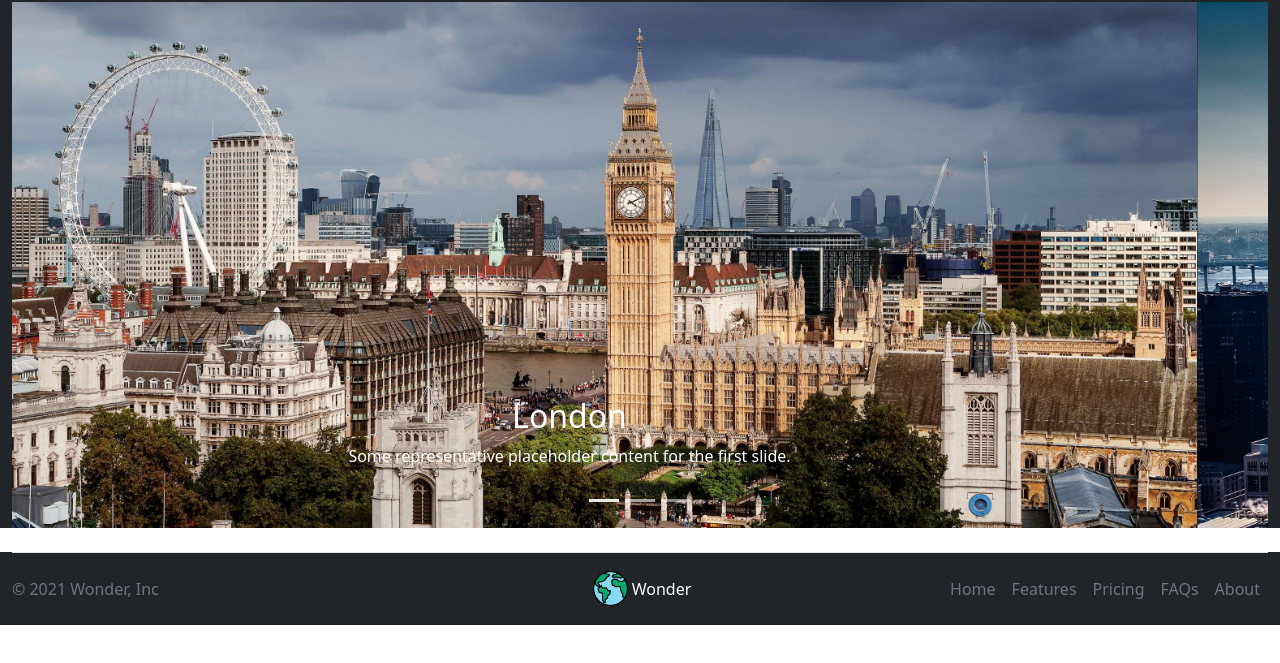
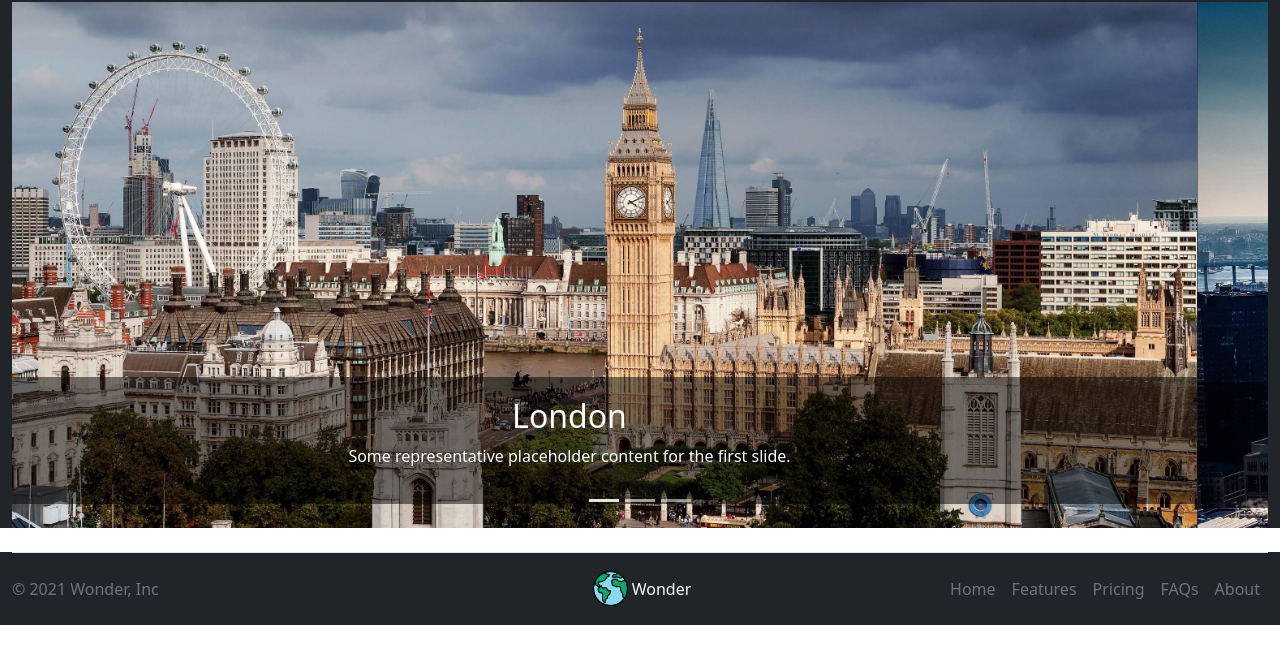
Before and after one commit to max-kam/WorldEP, a plain HTML site: page index.html in a window 1280 px wide. Shown: the part 59-722 px from the top of the page. Drawn offline with nearby package versions, Linux system fonts and the light colour scheme.

Commit message:
24.12.2022

```diff
--- a/css/style.css
+++ b/css/style.css
@@ -10,8 +10,9 @@ body {
   }
 
 
-
-  /* .w-100 {
-    width: 100% !important;
-    height: 75vh;
-  } */
+.carousel-caption {
+    max-width: 100%;
+    width:100%;
+    background-image: linear-gradient(rgba(0, 0, 0, 0.5), rgba(0, 0, 0, 0.5));
+    left: 0;
+}
--- a/index.html
+++ b/index.html
@@ -40,7 +40,7 @@
       </nav>
 
 
-
+      <!-- Carousel -->
        <div class="container-fluid bg-dark">
         <div id="carouselExampleCaptions" class="carousel slide justify-content-center carousel" data-bs-ride="carousel">
           <div class="carousel-indicators">
@@ -52,7 +52,7 @@
             <div class="carousel-item active">
               <img src="./images/Carousel/London.jpg" class="d-block w-100" alt="London">
               <div class="carousel-caption d-none d-md-block mb-1">
-                <h2>London</h2>
+                <h2>London</h2> <!--! Do link to London page-->
                 <p>Some representative placeholder content for the first slide.</p>
               </div>
             </div>
```
